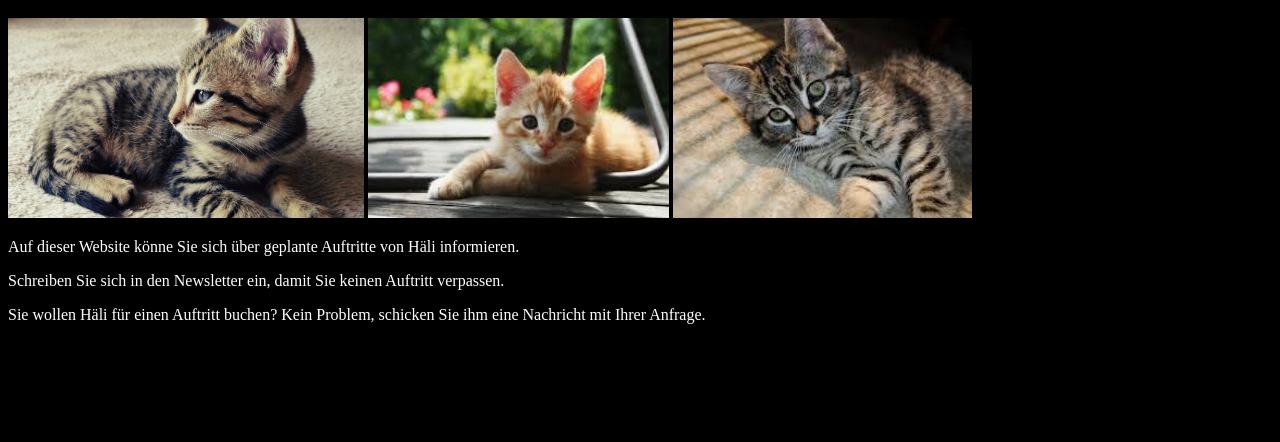
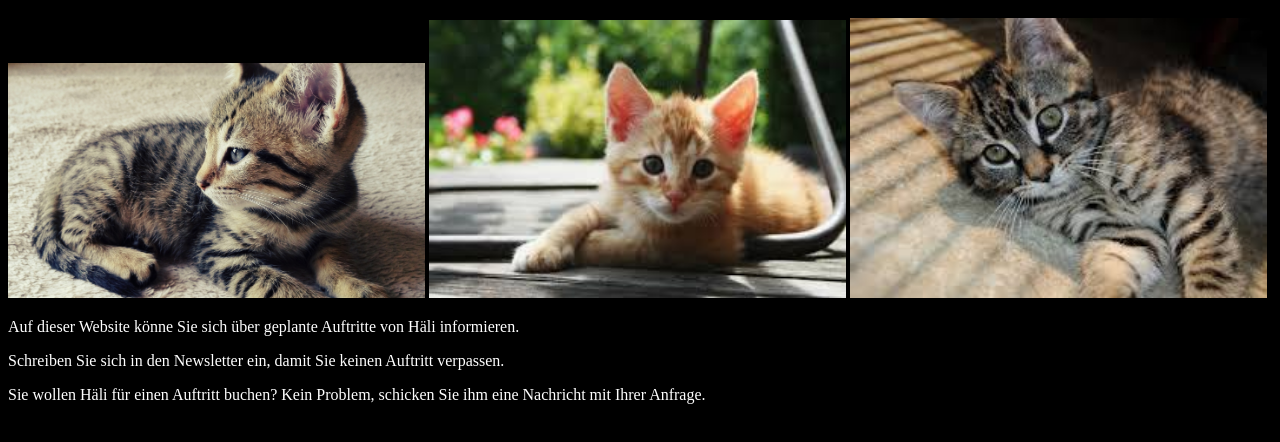
Before and after one commit to Hellerle/Haeli_test, a plain HTML site: page index.html in a window 1280 px wide. Shown: the part 48-490 px from the top of the page. Drawn offline with Linux system fonts and the light colour scheme.

Commit message:
Seitenanpassen

```diff
--- a/index.html
+++ b/index.html
@@ -5,9 +5,9 @@
     </head>
     <body>
         <h1>Herzlich willkommen auf Hälis Website</h1>
-        <img src="cute-photogenic-kitten.jpg" height="200">
-        <img src="katze_2.jpg" height="200">
-        <img src="Katze_3.jpg" height="200">
+        <img src="cute-photogenic-kitten.jpg" width=33%>
+        <img src="katze_2.jpg" width=33%>
+        <img src="Katze_3.jpg" width=33%>
         <p>Auf dieser Website könne Sie sich über geplante Auftritte von Häli informieren.</p>
         <p>Schreiben Sie sich in den Newsletter ein, damit Sie keinen Auftritt verpassen.</p>
         <p>Sie wollen Häli für einen Auftritt buchen? Kein Problem, schicken Sie ihm eine Nachricht mit Ihrer Anfrage.</p>
--- a/main.css
+++ b/main.css
@@ -1,3 +1,6 @@
 body{background-color: black}
 h1{color:red}
 p{color: white}
+#images{
+    width:100%;
+}
```
